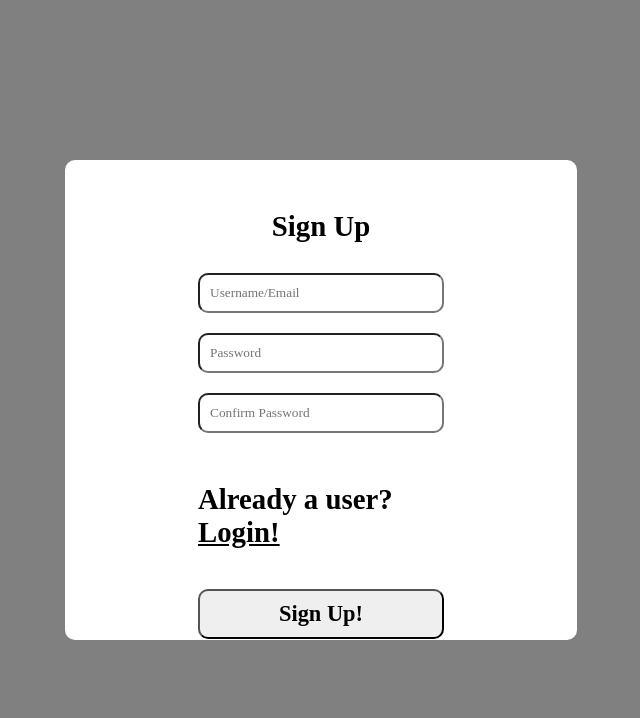
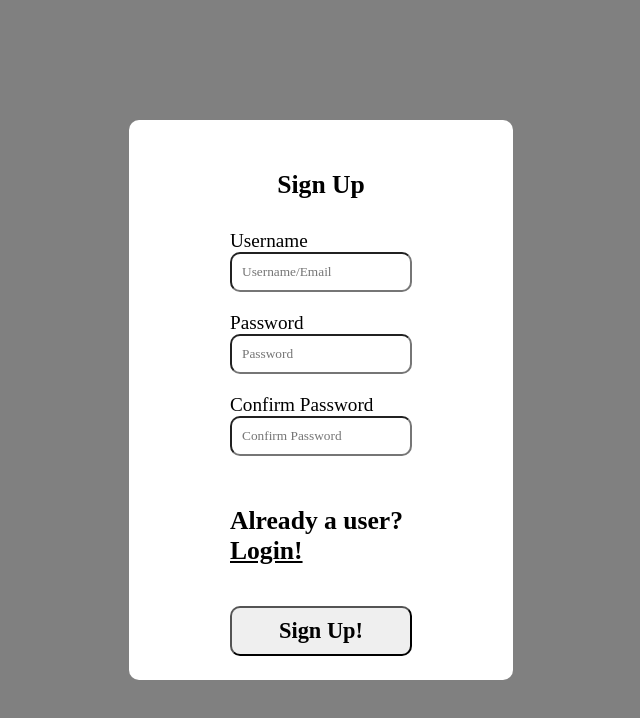
Before and after one commit to TJBaumgartner/Messaging-App, a React app in the folder client/: page /user/create in a window 1280 px wide. Shown: the top 718 px of the page, without its empty margins (319-959 px from the left). Built offline with nearby package versions, Linux system fonts and the light colour scheme; the HTML template or start-up script is replaced by a standard one.

Commit message:
added labels to signup page

```diff
--- a/client/src/App.css
+++ b/client/src/App.css
@@ -24,17 +24,19 @@
     height: 100vh;
     background-color: gray;
 }
-.loginWrapper h1, h3{
+.loginWrapper h1{
     font-size: 1.8rem;
 }
-
+.loginWrapper h3{
+    font-size: 1.4rem;
+}
 .loginContainer{
     position: absolute;
     left: 50%;
     top: 50%;
     transform: translate(-50%, -50%);
-    width: 40%;
-    height: 60%;
+    width: 30%;
+    height: 70%;
     padding: 50px 10px 10px 10px;
     border-radius: 10px;
     margin: auto;
@@ -58,7 +60,7 @@
     width: 50%;
     display: flex;
     flex-direction: column;
-    padding-top: 30px;
+    padding-top: 80px;
 }
 .loginForm label{
     font-size: 1.2rem;
@@ -89,7 +91,7 @@
     background-color: gray;
 }
 .signupWrapper h1, h3{
-    font-size: 1.8rem;
+    font-size: 1.6rem;
 }
 
 .signupContainer{
@@ -97,8 +99,8 @@
     left: 50%;
     top: 50%;
     transform: translate(-50%, -50%);
-    width: 40%;
-    height: 60%;
+    width: 30%;
+    height: 70%;
     padding: 50px 10px 10px 10px;
     border-radius: 10px;
     margin: auto;
--- a/client/src/components/SignUp.jsx
+++ b/client/src/components/SignUp.jsx
@@ -41,8 +41,11 @@ function SignUp() {
             <div className='signupContainer'>
                 <h1>Sign Up</h1>
                 <form action="" method='POST' className='signupForm' onSubmit={handleSubmit}>
+                    <label htmlFor='username'>Username</label>
                     <input type="text" name='text' id="username" value={username} placeholder='Username/Email' onChange={(e) => setUsername(e.target.value)} required></input>
+                    <label htmlFor='password'>Password</label>
                     <input type="password" name='password' id="password" value={password} placeholder="Password" onChange={(e) => setPassword(e.target.value)} required></input>
+                    <label htmlFor='confirmPassword'>Confirm Password</label>
                     <input type="password" name='confirmPassword' id="confirmPassword" placeholder="Confirm Password" value={confirmPassword} onChange={(e) => setConfirmPassword(e.target.value)} required></input>
                     <div className='createAccountLink'>
                         <h3>Already a user? <Link to="/login">Login!</Link></h3>
```
